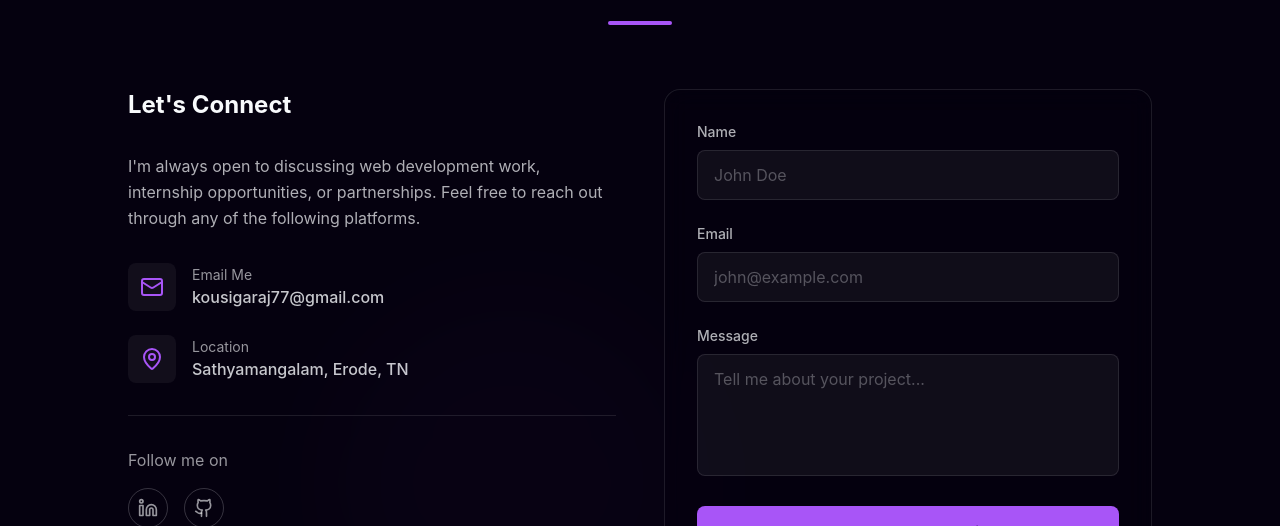
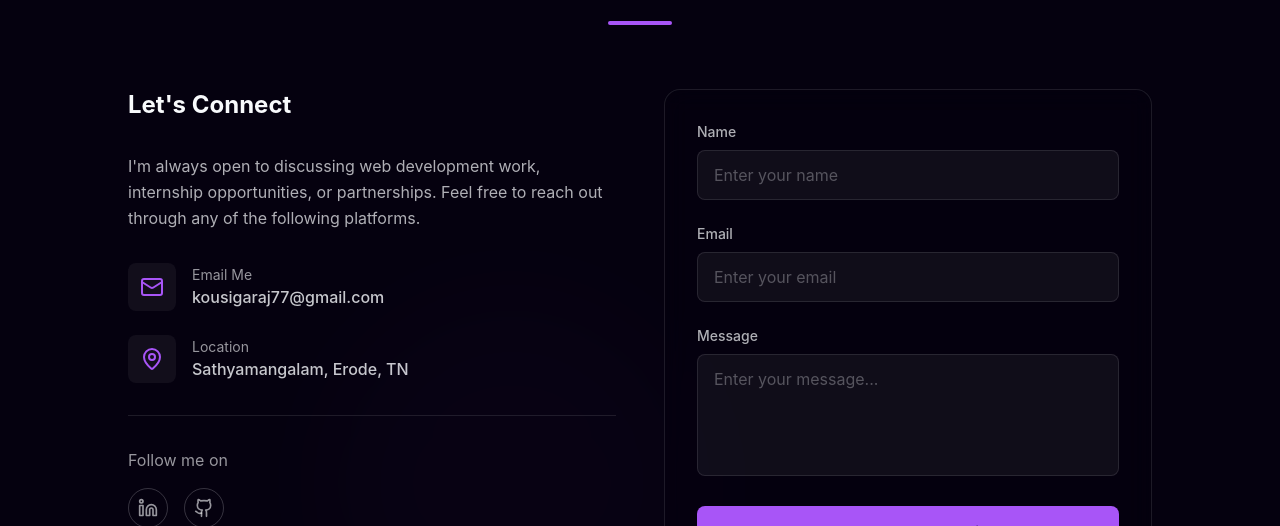
Before and after one commit to Kousigaraj/Portfolio, a React (Vite) app: page / in a window 1280 px wide. Shown: the part 4050-4576 px from the top of the page. Built offline with nearby package versions, Linux system fonts and the light colour scheme.

Commit message:
Modified Contact form placeholder

```diff
--- a/src/sections/Contact.jsx
+++ b/src/sections/Contact.jsx
@@ -133,7 +133,7 @@ const Contact = () => {
                                     name="name"
                                     autoComplete="name"
                                     required
-                                    placeholder="John Doe"
+                                    placeholder="Enter your name"
                                     className="w-full px-4 py-3 bg-foreground/5 border border-foreground/10 rounded-lg focus:outline-none focus:border-primary/50 text-foreground placeholder-foreground/30 transition-colors"
                                     value={name}
                                     onChange={(e) => setName(e.target.value)}
@@ -147,7 +147,7 @@ const Contact = () => {
                                     name="email"
                                     autoComplete="email"
                                     required
-                                    placeholder="john@example.com"
+                                    placeholder="Enter your email"
                                     className="w-full px-4 py-3 bg-foreground/5 border border-foreground/10 rounded-lg focus:outline-none focus:border-primary/50 text-foreground placeholder-foreground/30 transition-colors"
                                     value={email}
                                     onChange={(e) => setEmail(e.target.value)}
@@ -160,7 +160,7 @@ const Contact = () => {
                                     name="message"
                                     required
                                     rows="4"
-                                    placeholder="Tell me about your project..."
+                                    placeholder="Enter your message..."
                                     className="w-full px-4 py-3 bg-foreground/5 border border-foreground/10 rounded-lg focus:outline-none focus:border-primary/50 text-foreground placeholder-foreground/30 transition-colors resize-none"
                                     value={message}
                                     onChange={(e) => setMessage(e.target.value)}
```
